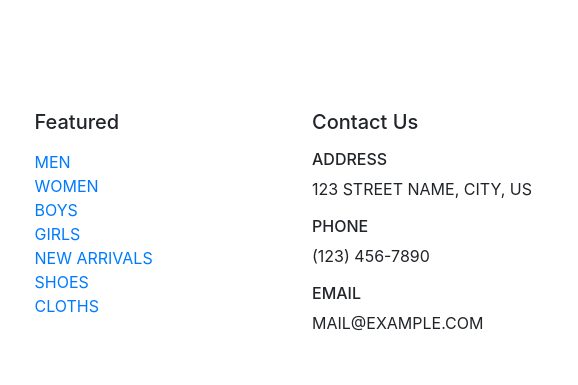
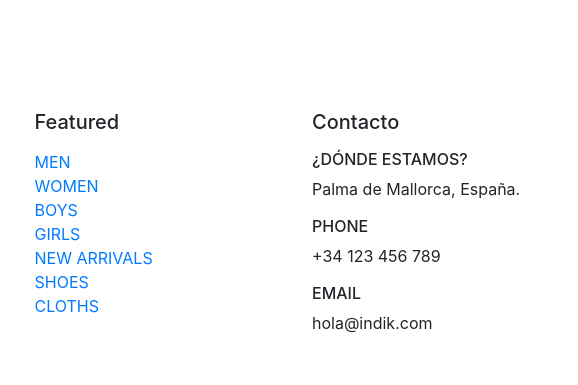
Before and after one commit to francofelicioni/indik, a plain HTML site: page index.html in a window 1280 px wide. Shown: the part 2376-2761 px from the top of the page, 343-921 px from the left. Drawn offline with nearby package versions, Linux system fonts and the light colour scheme.

Commit message:
Footer edited

```diff
--- a/index.html
+++ b/index.html
@@ -410,18 +410,18 @@
           </ul>
         </div>
         <div class="footer-one col-lg-3 col-md-6 col-12 mb-3">
-          <h5 class="pb-2">Contact Us</h5>
+          <h5 class="pb-2">Contacto</h5>
           <div>
-            <h6 class="text-uppercase">Address</h6>
-            <p>123 STREET NAME, CITY, US</p>
+            <h6 class="text-uppercase">¿Dónde estamos?</h6>
+            <p>Palma de Mallorca, España.</p>
           </div>
           <div>
             <h6 class="text-uppercase">Phone</h6>
-            <p>(123) 456-7890</p>
+            <p>+34 123 456 789</p>
           </div>
           <div>
             <h6 class="text-uppercase">Email</h6>
-            <p>MAIL@EXAMPLE.COM</p>
+            <p>hola@indik.com</p>
           </div>
         </div>
 
```
